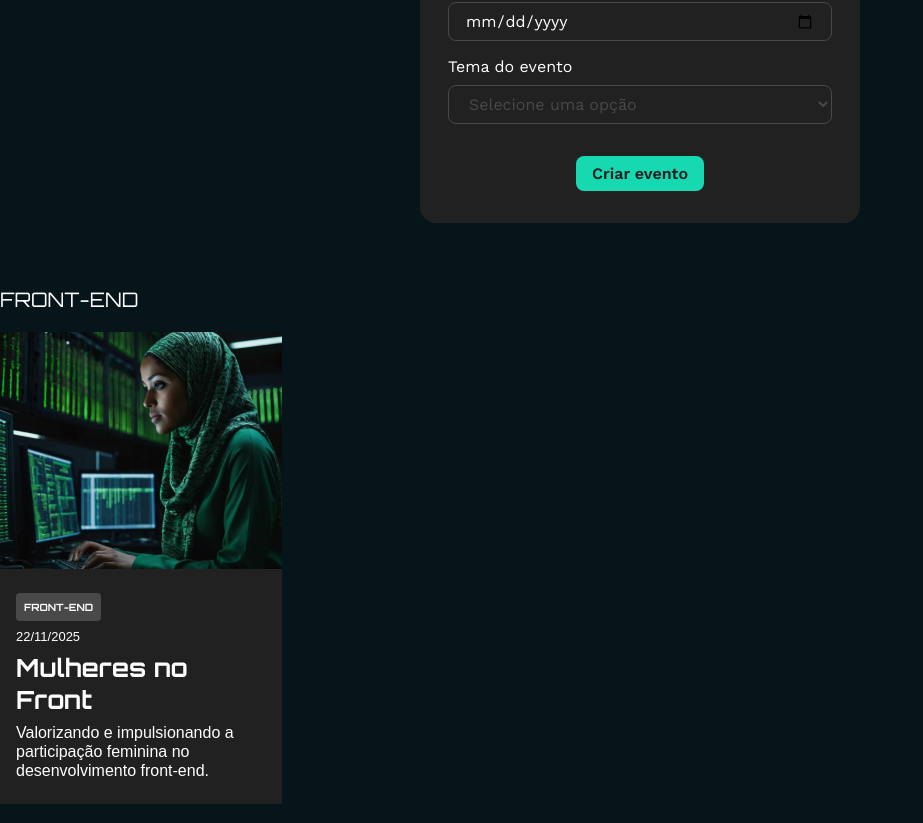
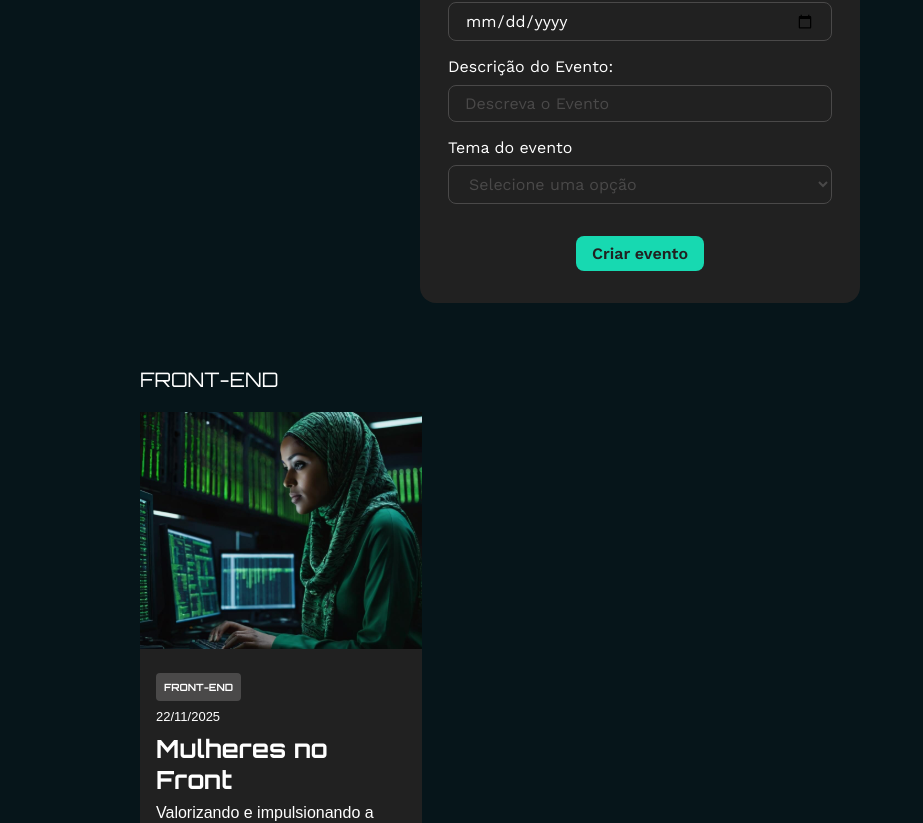
Before and after one commit to felipedevpips-max/Tecboard, a React (Vite) app: page / in a window 1280 px wide. Shown: the part 1042-1865 px from the top of the page, without its empty margins (0-923 px from the left). Built offline with nearby package versions, Linux system fonts and the light colour scheme.

Commit message:
adicionando descricao evento

```diff
--- a/src/App.css
+++ b/src/App.css
@@ -8,3 +8,14 @@ header {
 body {
   margin: 0;
 }
+
+.container {
+  width: 1000px;
+  max-width: 90%;
+  margin: 0 auto;
+}
+.eventos {
+  display: flex;
+  gap: 24px;
+  flex-wrap: nowrap;
+}
--- a/src/App.jsx
+++ b/src/App.jsx
@@ -63,16 +63,25 @@ function App() {
       </header>
       <Banner />
       <FormularioDeEvento temas={temas} aoSubmeter={adicionarEvento} />
-      {temas.map(function (item) {
-        return (
-          <section key={item.id}>
-            <Tema tema={item} />
-            {eventos.map(function (item, index) {
-              return <CardEvento evento={item} key={index} />;
-            })}
-          </section>
-        );
-      })}
+      <section className="container">
+        {temas.map(function (tema) {
+          return (
+            <section key={tema.id}>
+              <Tema tema={tema} />
+              <div className="eventos">
+                {eventos
+                  .filter(function (evento) {
+                    return evento.tema.id == tema.id;
+                  })
+
+                  .map(function (evento, indice) {
+                    return <CardEvento evento={evento} key={indice} />;
+                  })}
+              </div>
+            </section>
+          );
+        })}
+      </section>
     </main>
   );
 }
--- a/src/componentes/FormularioDeEvento/index.jsx
+++ b/src/componentes/FormularioDeEvento/index.jsx
@@ -16,6 +16,7 @@ export function FormularioDeEvento({ temas, aoSubmeter }) {
       }),
       data: new Date(formData.get("dataEvento")),
       titulo: formData.get("nomeEvento"),
+      texto: formData.get("descricaoEvento"),
     };
     aoSubmeter(evento);
   }
@@ -54,6 +55,16 @@ export function FormularioDeEvento({ temas, aoSubmeter }) {
         </CampoDeFormulario>
 
         <CampoDeFormulario>
+          <Label htmlFor="texto">Descrição do Evento:</Label>
+          <CampoDeEntrada
+            type="text"
+            id="descricaoEvento"
+            name="descricaoEvento"
+            placeholder="Descreva o Evento"
+          ></CampoDeEntrada>
+        </CampoDeFormulario>
+
+        <CampoDeFormulario>
           <Label htmlFor="tema">Tema do evento</Label>
           <ListaSupensa id="tema" name="tema" itens={temas}></ListaSupensa>
         </CampoDeFormulario>
```
